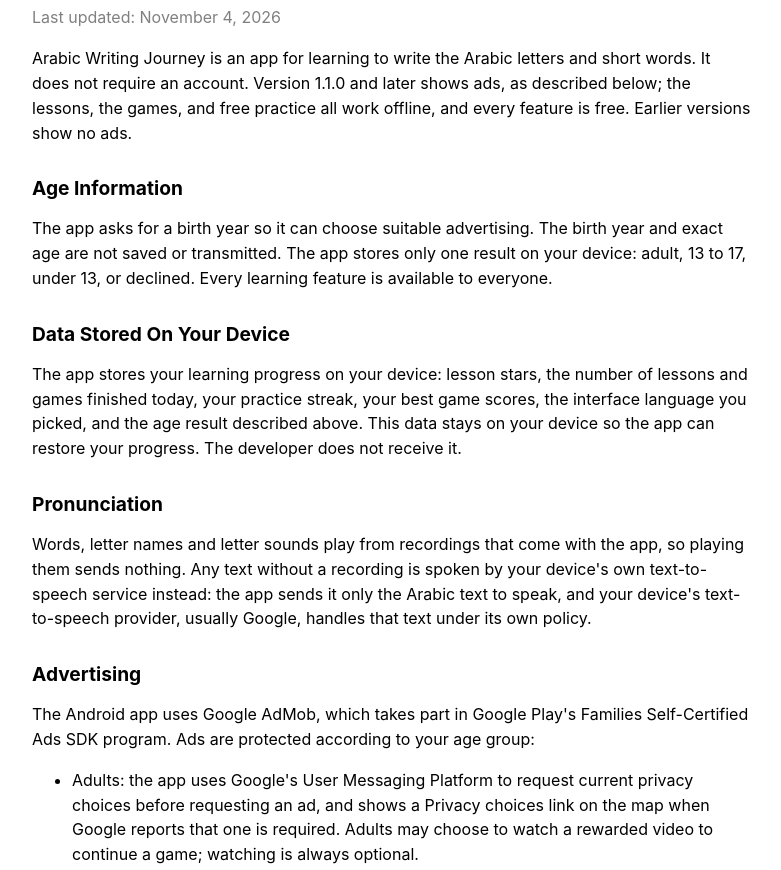
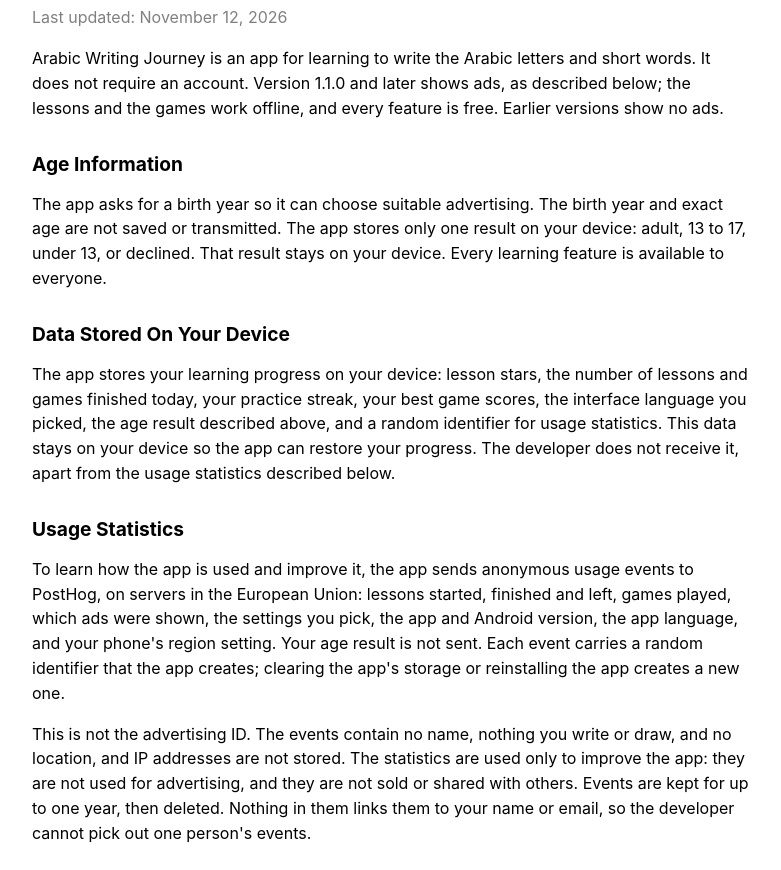
Before and after one commit to prgmlu/arabic-writing-journey-privacy, a plain HTML site: page index.html in a window 1280 px wide. Shown: the part 81-951 px from the top of the page, without its empty margins (248-1029 px from the left). Drawn offline with Linux system fonts and the light colour scheme.

Commit message:
Usage statistics (1.3.0)

```diff
--- a/index.html
+++ b/index.html
@@ -48,25 +48,43 @@
   <body>
     <main>
       <h1>Arabic Writing Journey Privacy Policy</h1>
-      <p class="updated">Last updated: November 4, 2026</p>
+      <p class="updated">Last updated: November 12, 2026</p>
       <p>
         Arabic Writing Journey is an app for learning to write the Arabic letters and short words.
         It does not require an account. Version 1.1.0 and later shows ads, as described below; the
-        lessons, the games, and free practice all work offline, and every feature is free. Earlier
+        lessons and the games work offline, and every feature is free. Earlier
         versions show no ads.
       </p>
       <h2>Age Information</h2>
       <p>
         The app asks for a birth year so it can choose suitable advertising. The birth year and exact
         age are not saved or transmitted. The app stores only one result on your device: adult, 13 to
-        17, under 13, or declined. Every learning feature is available to everyone.
+        17, under 13, or declined. That result stays on your device. Every learning feature is
+        available to everyone.
       </p>
       <h2>Data Stored On Your Device</h2>
       <p>
         The app stores your learning progress on your device: lesson stars, the number of lessons
         and games finished today, your practice streak, your best game scores, the interface language
-        you picked, and the age result described above. This data stays on your device so the app can restore your progress. The
-        developer does not receive it.
+        you picked, the age result described above, and a random identifier for usage statistics.
+        This data stays on your device so the app can restore your progress. The developer does not
+        receive it, apart from the usage statistics described below.
+      </p>
+      <h2>Usage Statistics</h2>
+      <p>
+        To learn how the app is used and improve it, the app sends anonymous usage events to
+        PostHog, on servers in the European Union: lessons started, finished and left, games played, which
+        ads were shown, the settings you pick, the app and Android version, the app language, and your
+        phone&apos;s region setting. Your age result is not sent. Each event carries a random
+        identifier that the app creates; clearing the app&apos;s storage or reinstalling the app
+        creates a new one.
+      </p>
+      <p>
+        This is not the advertising ID. The events contain no name, nothing you write or draw, and
+        no location, and IP addresses are not stored. The statistics are used only to improve the
+        app: they are not used for advertising, and they are not sold or shared with others. Events
+        are kept for up to one year, then deleted. Nothing in them links them to your name or email,
+        so the developer cannot pick out one person&apos;s events.
       </p>
       <h2>Pronunciation</h2>
       <p>
@@ -84,8 +102,8 @@
         <li>
           Adults: the app uses Google&apos;s User Messaging Platform to request current privacy
           choices before requesting an ad, and shows a Privacy choices link on the map when Google
-          reports that one is required. Adults may choose to watch a rewarded video to continue a game;
-          watching is always optional.
+          reports that one is required. Adults may choose to watch a rewarded video to continue a game or
+          to open a locked lesson early; watching is always optional.
         </li>
         <li>
           Ages 13 to 17: ads are requested as for users under the age of consent. They are not
@@ -116,20 +134,22 @@
       <p>
         If you install the app through Google Play, Google may process Play Store, install, crash,
         and device diagnostic data under
-        <a href="https://policies.google.com/privacy">Google&apos;s own policies</a>. The app does
-        not include a separate developer-operated analytics service.
+        <a href="https://policies.google.com/privacy">Google&apos;s own policies</a>.
       </p>
       <h2>Deleting Data</h2>
       <p>
         You can change the saved age result with the Your age link at the start of the map, and
         review Google&apos;s privacy choices there when available. You can delete all stored data by
-        clearing the app storage in Android settings or by uninstalling the app. Android also provides
+        clearing the app storage in Android settings or by uninstalling the app; usage statistics
+        already sent are deleted after one year, as described above. Android also provides
         controls to reset or delete the device advertising ID.
       </p>
       <h2>Children</h2>
       <p>
-        The app does not knowingly collect personal information from children. Users under 13, and
-        users who do not give an age, receive only child-directed ads, as described above.
+        The app does not knowingly collect personal information from children. The usage statistics
+        are the same for every age: a random identifier and app activity, used only to improve the
+        app and never for advertising. Users under 13, and users who do not give an age, receive only
+        child-directed ads, as described above.
       </p>
       <h2>Changes</h2>
       <p>
```
